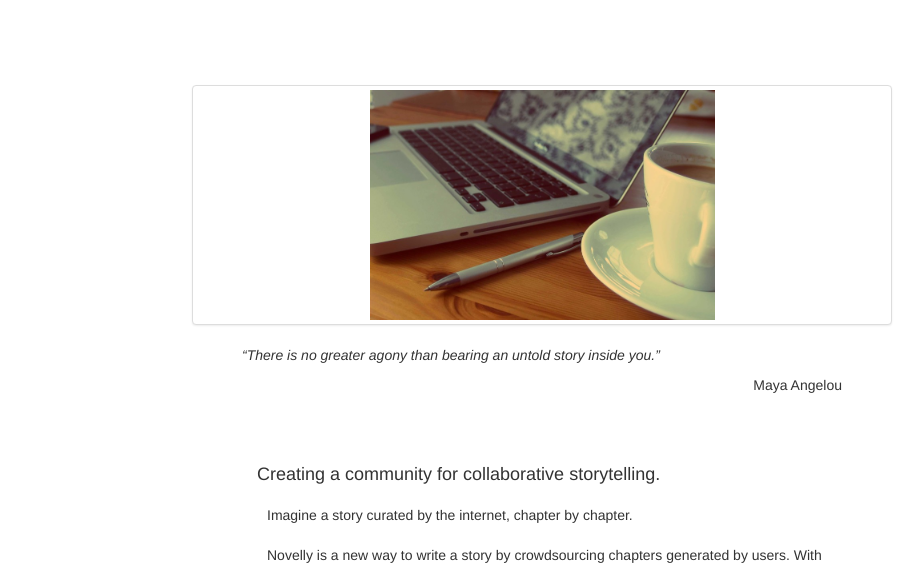
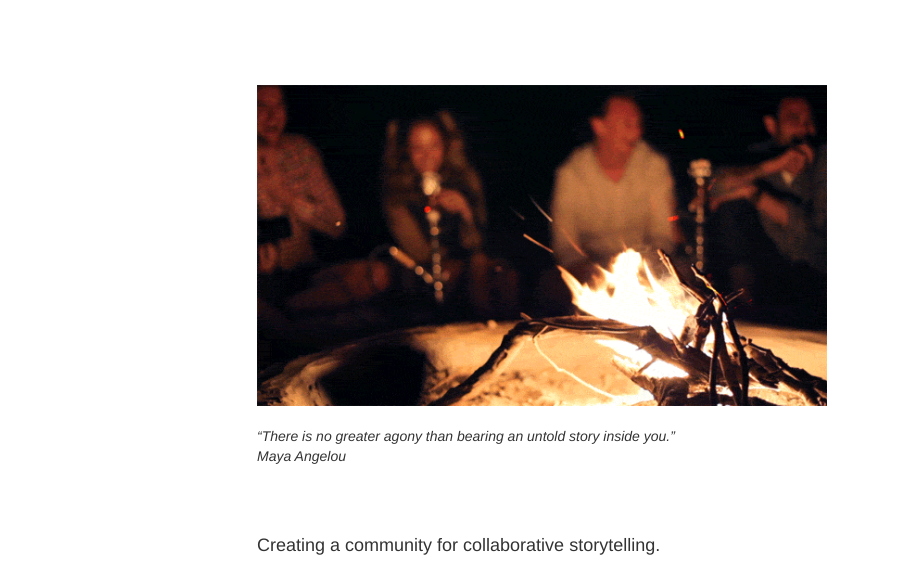
Before and after one commit to chewbeccax/novelapp, a website: page static/index.html in a window 1280 px wide. Shown: the part 193-756 px from the top of the page, without its empty margins (98-1021 px from the left). Drawn offline with nearby package versions, Linux system fonts and the light colour scheme.

Commit message:
added new header image

```diff
--- a/static/css/introHCI.css
+++ b/static/css/introHCI.css
@@ -40,7 +40,7 @@ p {
 }
 
 .project {
-    width: 700px;
+    width: 80%;
     margin: 0 auto;
 }
 
@@ -49,8 +49,9 @@ p {
 
 }
 
-#project1 {
-     /*font-variant: small-caps;*/
+.image {
+    width: 100%;
+    padding-bottom: 20px;
 }
 
 .intro {
@@ -60,7 +61,7 @@ p {
 }
 
 .quote {
-    width: 600px;
+    width: 50%;
     margin: 0 auto;
 }
 
--- a/static/index.html
+++ b/static/index.html
@@ -35,14 +35,14 @@
 		<!-- img tags are images. Lorem Pixel will deliver random images; handy! -->
 		<!-- a are anchors, also known as hyperlinks. Use the href attribute to tell the browser where to go when the user clicks -->
 
-		<div class="project" id="project1">
-			<p class="thumbnail">
-				<img src="images/coffee.jpg" alt="Lorem Pixel image" class="img" width="50%">
-			</p>
-		</div>
+
+
+
 		<div class="quote">
-			<p style="font-style: italic">“There is no greater agony than bearing an untold story inside you.” </p>
-			<p style="text-align: right">Maya Angelou</p>
+			<img src="images/camp.gif" alt="Lorem Pixel image" class="image" >
+			<p style="font-style: italic">“There is no greater agony than bearing an untold story inside you.”
+			<br/>Maya Angelou</p>
+
 		</div>
 		<div class="intro">
 			<h4>Creating a community for collaborative storytelling.</h4>
```
Also changed, not shown: static/images/camp.gif (added), static/images/light.gif (added).
